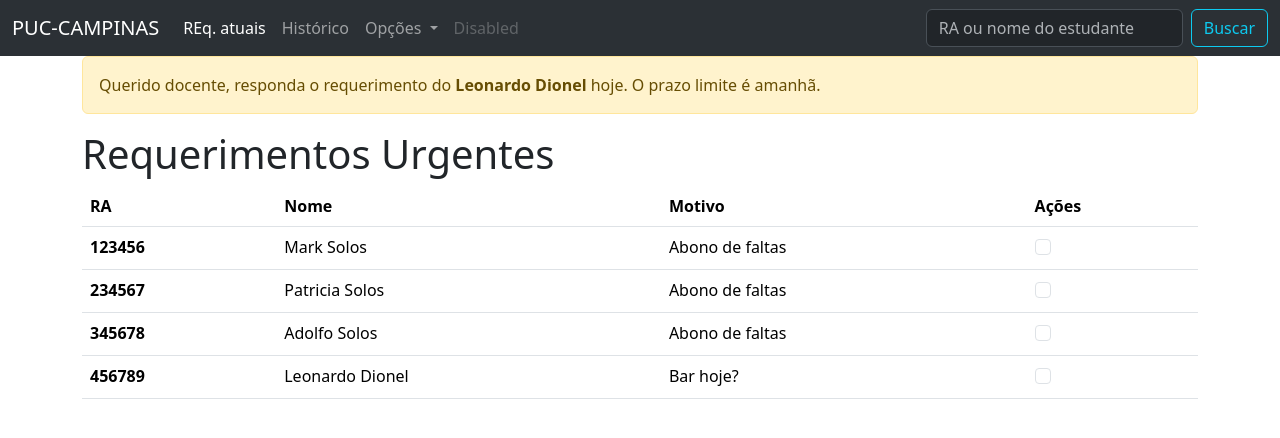
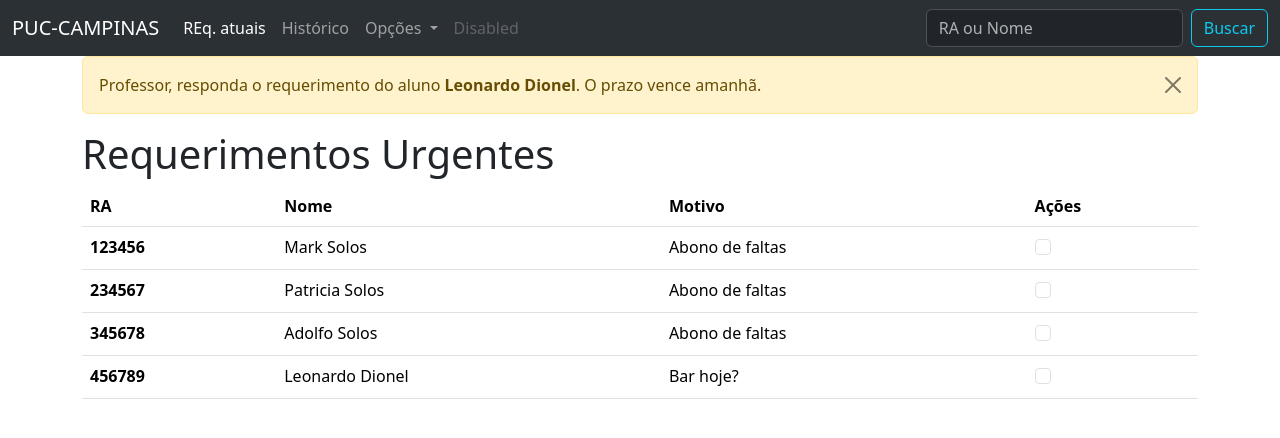
Before and after one commit to Jp-mainieri/Botstrap_web, a website: page index.html in a window 1280 px wide. Drawn offline with nearby package versions, Linux system fonts and the light colour scheme.

Commit message:
Finalizando o ´index.html´

```diff
--- a/index.html
+++ b/index.html
@@ -64,7 +64,7 @@
             <input
               class="form-control me-2"
               type="search"
-              placeholder="RA ou nome do estudante"
+              placeholder="RA ou Nome"
               aria-label="Search"
             />
             <button class="btn btn-outline-info" type="submit">Buscar</button>
@@ -73,9 +73,15 @@
       </div>
     </nav>
     <div class="container-md">
-      <div class="alert alert-warning" role="alert">
-        Querido docente, responda o requerimento do
-        <strong>Leonardo Dionel</strong> hoje. O prazo limite é amanhã.
+      <div class="alert alert-warning alert-dismissible fade show" role="alert">
+        Professor, responda o requerimento do aluno
+        <strong>Leonardo Dionel</strong>. O prazo vence amanhã.
+        <button
+          type="button"
+          class="btn-close"
+          data-bs-dismiss="alert"
+          aria-label="Close"
+        ></button>
       </div>
       <h1>Requerimentos Urgentes</h1>
       <table class="table table-hover">
```
